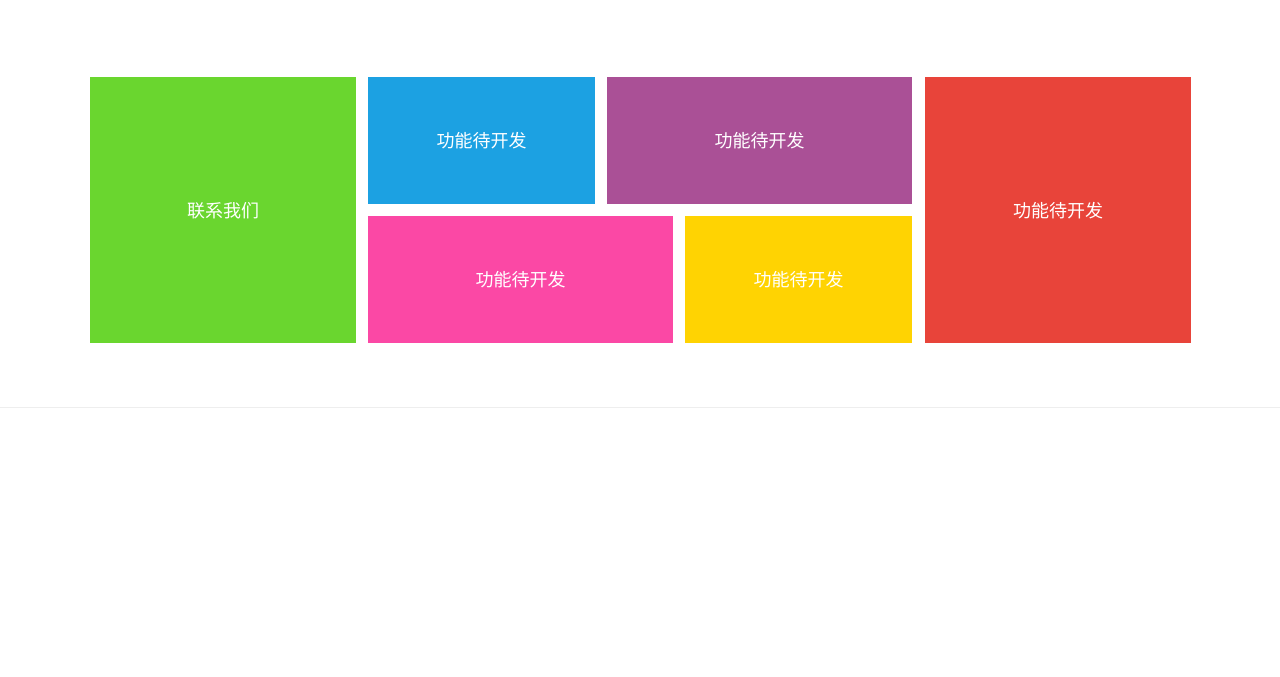
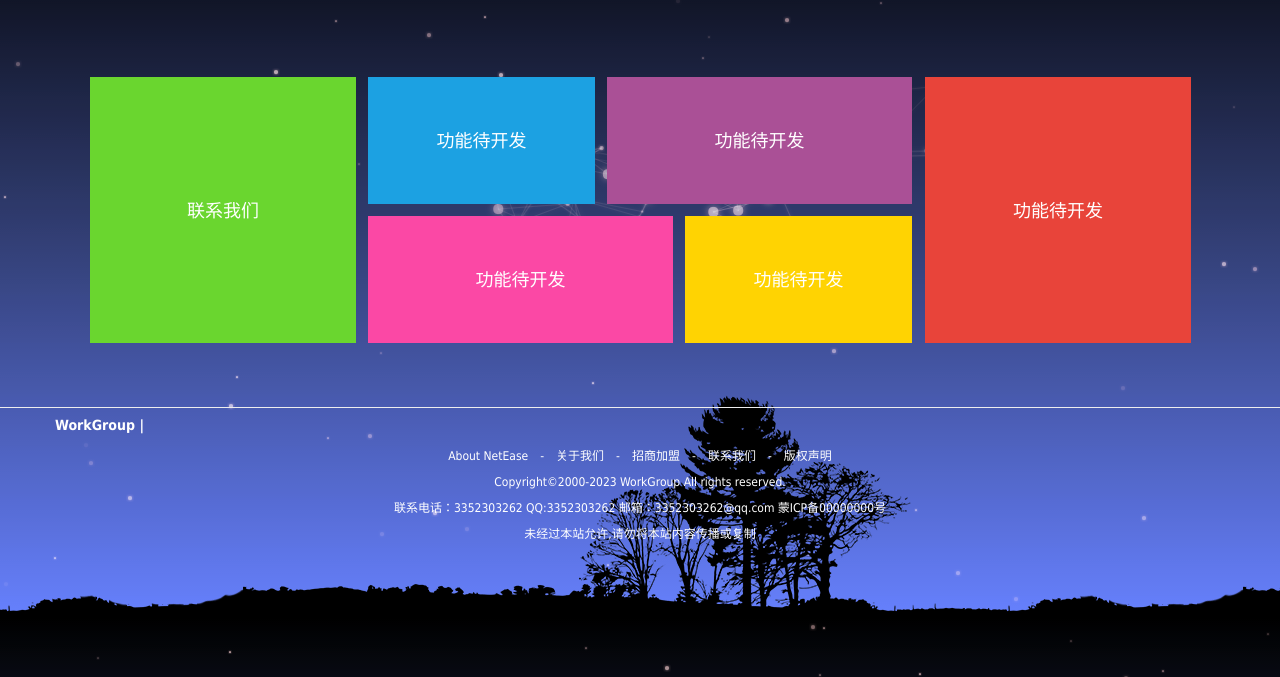
Before and after one commit to yipianye/workgroup, a plain HTML site: page index.html in a window 1280 px wide. Shown: the part 123-800 px from the top of the page. Drawn offline with Linux system fonts and the light colour scheme.

Commit message:
Update base.css

```diff
--- a/assets/base.css
+++ b/assets/base.css
@@ -1,6 +1,6 @@
 @charset "utf-8";
 *{margin:0;padding:0;-webkit-text-size-adjust:none;}
-body{background:#fff;font-size:12px;color: #FFFFFF;font-family:Tahoma,"微软雅黑", Geneva, sans-serif;background-image: url(../images/1.jpg);background-size: 100%。}
+body{background:#fff;font-size:12px;color: #FFFFFF;font-family:Tahoma,"微软雅黑", Geneva, sans-serif;background-image: url(../images/1.jpeg);background-size: 100%。}
 a{color:#FFFFFF;text-decoration:none;}
 a:hover{color:#c00;text-decoration:underline;}
 img{border:none;}
```
